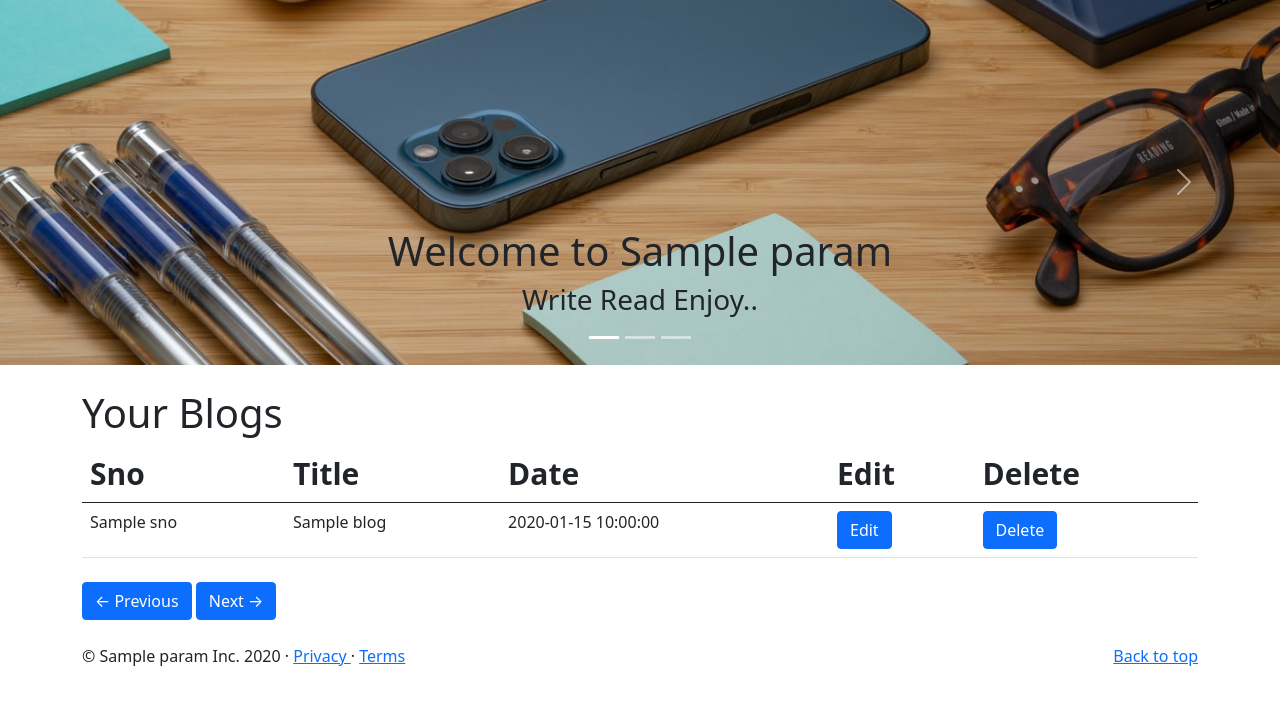
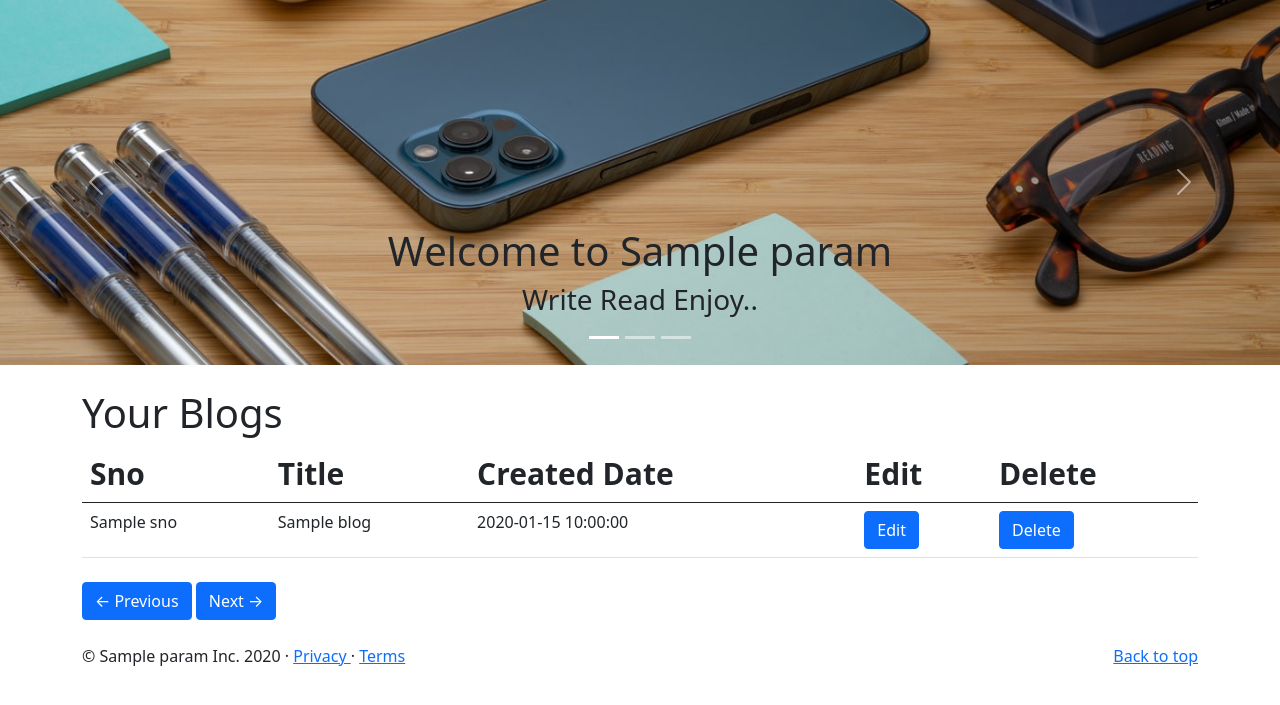
Before and after one commit to sandeepdot1/Blog-Site, a Flask app: template templates/dashboard.html in a window 1280 px wide. Shown: the part 57-762 px from the top of the page. Run offline with Flask 2, Linux system fonts and the light colour scheme; the template is opened without the code that fills it: most values are stand-ins (such as "Sample title", 1, 10 or a date in 2020); data that the repository does not hold is empty; parts of the project's set-up code (start-up, migrations or seed data) failed here and were passed over.

Commit message:
Refactored dashboard.html

```diff
--- a/templates/dashboard.html
+++ b/templates/dashboard.html
@@ -77,7 +77,7 @@
                     Title
                 </th>
                 <th>
-                    Date
+                    Created Date
                 </th>
                 <th>
                     Edit
@@ -97,7 +97,7 @@
                     {{blog.title}}
                 </td>
                 <td>
-                    {{blog.date}}
+                    {{blog.created_date}}
                 </td>
                 <td>
                     <a href="/edit/{{blog.sno}}"><button class="btn btn-primary">Edit</button></a>
```
